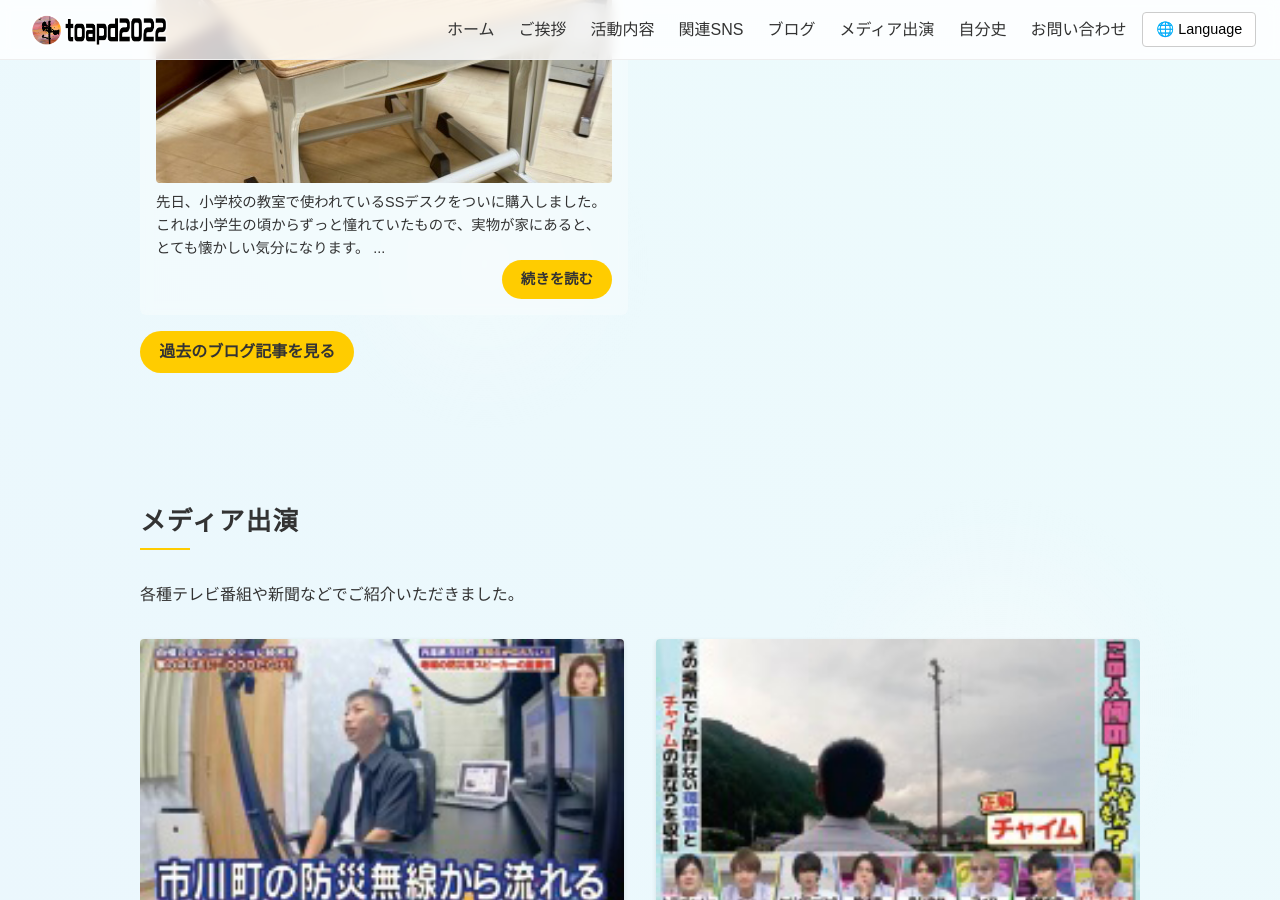
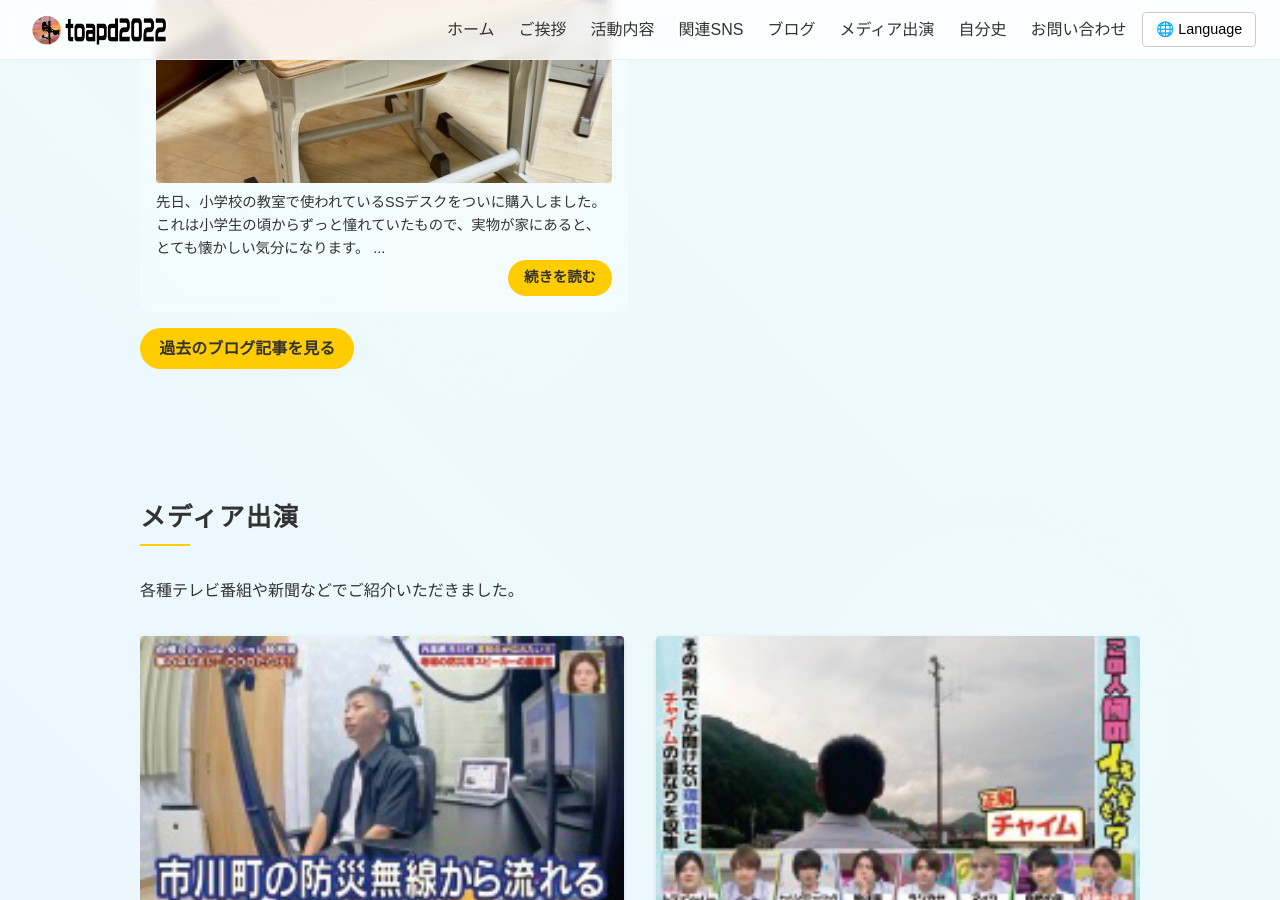
Before and after one commit to toapd2022/toapd2022, a Jekyll site: the page built from index.html, in a window 1280 px wide and 900 px high, scrolled down 3157 px. Built offline with Jekyll 4.4.1, drawn with Linux system fonts in a browser that asks for light colours.

Commit message:
Add files via upload

```diff
--- a/index.html
+++ b/index.html
@@ -1033,23 +1033,42 @@ layout: none
     /********************************
      * 追加：丸いボタン (ホバー時に浮き上がる)
      ********************************/
-    .btn-readmore,
-    .btn-all-posts {
+/* 「続きを読む」ボタン - 小さめにする例 */
+.btn-readmore {
   display: inline-block;
-      padding: 0.5rem 1.2rem;
+  padding: 0.4rem 1rem;  /* 上下0.4rem / 左右1rem など 少し小さめ */
+  font-size: 0.9rem;     /* 文字サイズも小さめ */
   border-radius: 9999px;
-      background: #ffcc00;
+  background: #ffcc00;   /* 背景色は従来通り */
   color: #333;
   text-decoration: none;
   font-weight: bold;
   transition: transform 0.2s ease, background 0.3s ease;
   cursor: pointer;
 }
-    .btn-readmore:hover,
+.btn-readmore:hover {
+  transform: translateY(-2px);
+  background: #ffd933;   /* ホバー時の色 */
+}
+
+/* 「すべての記事を見る」ボタン - 従来どおり、またはお好みで調整 */
+.btn-all-posts {
+  display: inline-block;
+  padding: 0.5rem 1.2rem; /* 大きさを個別設定 */
+  font-size: 1rem;        /* こちらは標準くらい */
+  border-radius: 9999px;
+  background: #ffcc00;    /* 背景色も従来通り */
+  color: #333;
+  text-decoration: none;
+  font-weight: bold;
+  transition: transform 0.2s ease, background 0.3s ease;
+  cursor: pointer;
+}
 .btn-all-posts:hover {
   transform: translateY(-2px);
-      background: #ffd933;
-    }
+  background: #ffd933;    /* ホバー時の色 */
+}
+
 
     /********************************
      * Fix for blog card cut-off on mobile
```
Lines whose indentation alone changed are shown as unchanged.
